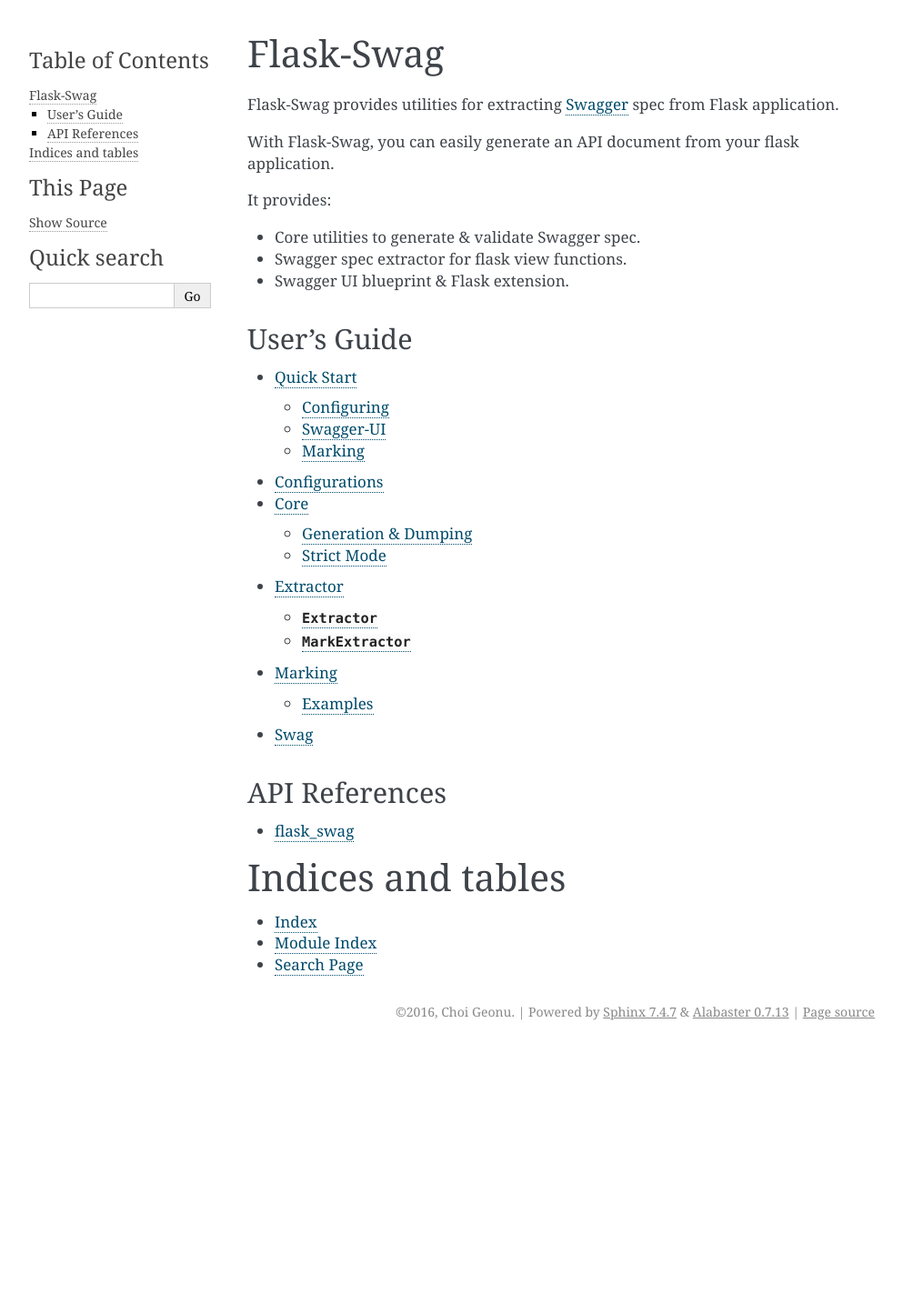
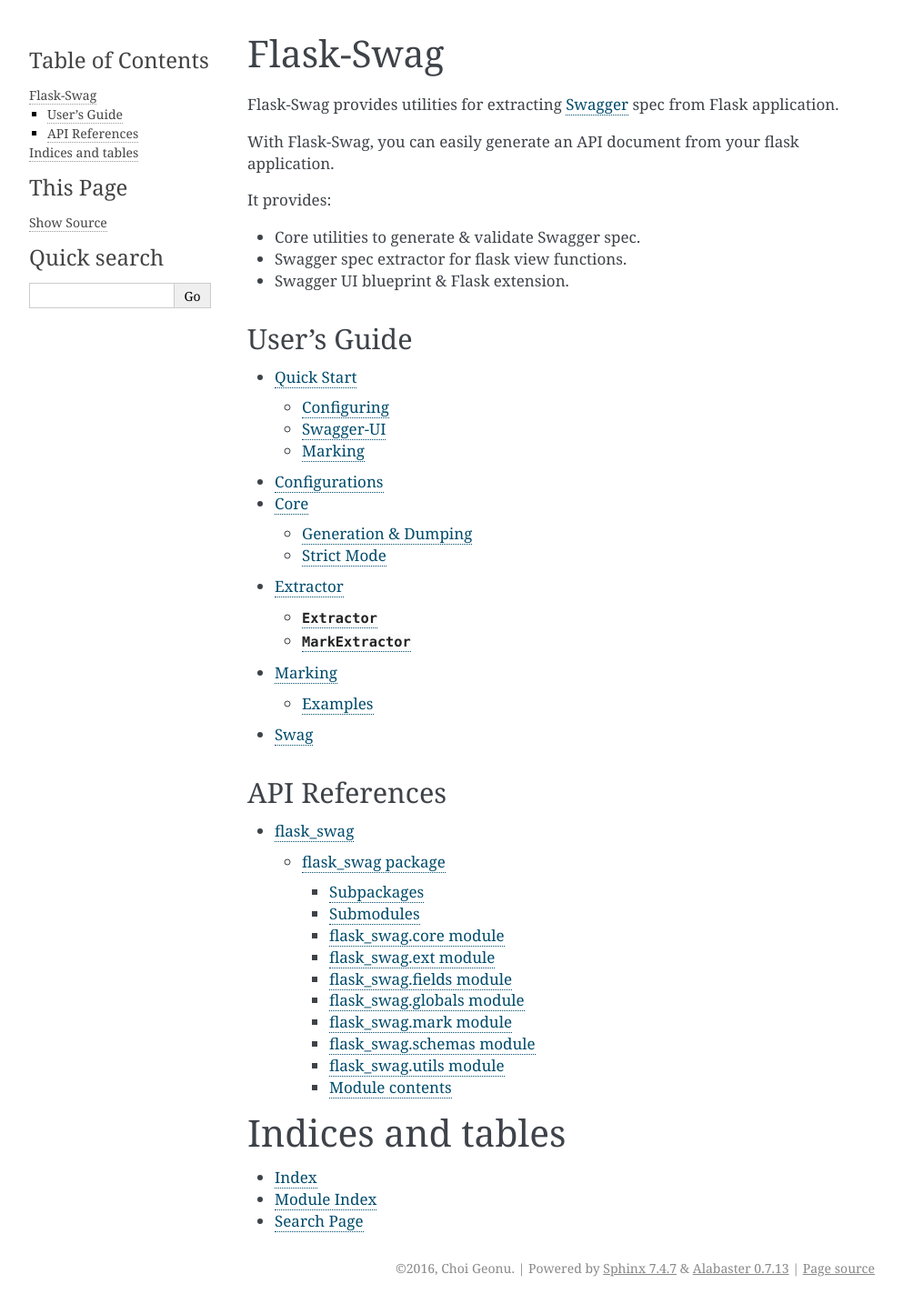
Before and after one commit to Hardtack/Flask-Swag, a Sphinx documentation site: the page built from docs/index.rst, in a window 1280 px wide. Shown: the whole page at 91% size, without its empty margins (148-1141 px from the left). Built offline with Sphinx 7.4.7, drawn with Linux system fonts in a browser that asks for light colours; before the commit the page ends 1152 px from its top, so only the background shows below that; part of the change alters nothing that is shown.

```diff
--- a/docs/index.rst
+++ b/docs/index.rst
@@ -31,8 +31,10 @@ User's Guide
 API References
 --------------
 
+.. toctree::
+   :maxdepth: 3
 
-*  :doc:`api/modules`
+   api/modules
 
 
 Indices and tables
```
